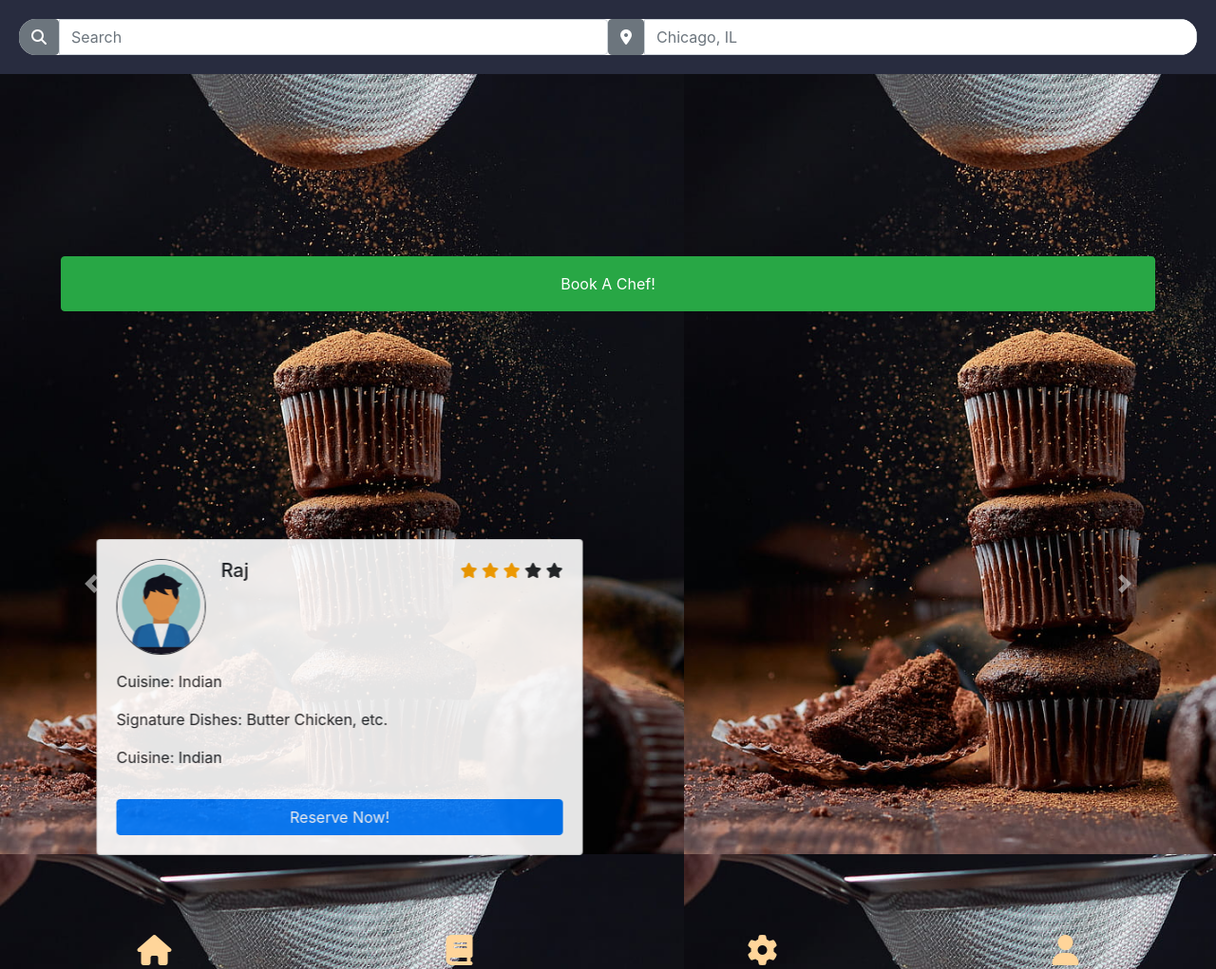
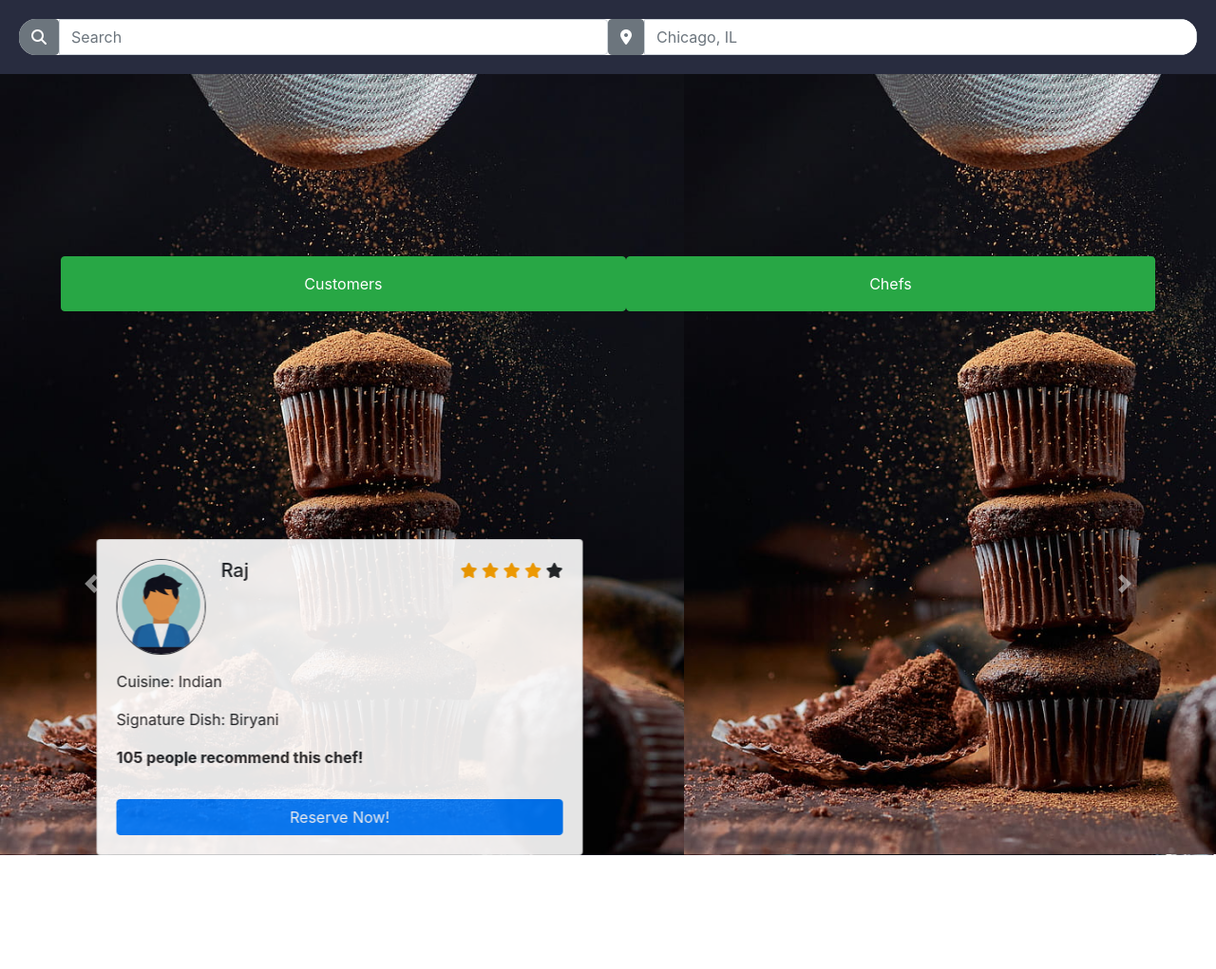
Before and after one commit to Daniel-Cherny/CS_422_GR4, a plain HTML site: page index.html in a window 1280 px wide. Shown: the whole page at 95% size. After the commit the page ends 901 px from the top, so only its background shows below. Drawn offline with nearby package versions, Linux system fonts and the light colour scheme.

Commit message:
Update index.html

```diff
--- a/index.html
+++ b/index.html
@@ -46,7 +46,8 @@
     </header>
 
     <div class="book-a-chef">
-        <a class="btn btn-success" href="chef_list_view.html" role="button">Book A Chef!</a>
+        <a class="btn btn-success" href="customer_view.html" role="button">Customers</a>
+        <a class="btn btn-success" href="chef_view.html" role="button">Chefs</a>
     </div>
 
 
@@ -64,13 +65,12 @@
                             <span class="fa fa-star checked"></span>
                             <span class="fa fa-star checked"></span>
                             <span class="fa fa-star checked"></span>
-                            <span class="fa fa-star"></span>
+                            <span class="fa fa-star checked"></span>
                             <span class="fa fa-star"></span>
                         </div>
                         <p class="card-text card-text-one">Cuisine: Indian</p>
-                        <p class="card-text">Signature Dishes: Butter Chicken, etc.</p>
-                        <p class="card-text">Cuisine: Indian</p>
-
+                        <p class="card-text">Signature Dish: Biryani</p>
+                        <p class="card-text"><b>105 people recommend this chef!</b></p>
                         <a href="#" class="btn btn-primary reservation-button">Reserve Now!</a>
                     </div>
                 </div>
@@ -91,8 +91,8 @@
                             <span class="fa fa-star checked"></span>
                         </div>
                         <p class="card-text card-text-one">Cuisine: American</p>
-                        <p class="card-text">Signature Dishes: Pulled BBQ Pork</p>
-                        <p class="card-text">57 reviews</p>
+                        <p class="card-text">Signature Dish: Philly Cheesesteak</p>
+                        <p class="card-text"><b>84 people recommend this chef!</b></p>
                         <a href="#" class="btn btn-primary reservation-button">Reserve Now!</a>
                     </div>
                 </div>
@@ -111,9 +111,9 @@
                             <span class="fa fa-star"></span>
                             <span class="fa fa-star"></span>
                         </div>
-                        <p class="card-text card-text-one">Cuisine: Indian</p>
-                        <p class="card-text">Signature Dishes: Butter Chicken, etc.</p>
-                        <p class="card-text">Cuisine: Indian</p>
+                        <p class="card-text card-text-one">Cuisine: Mexican</p>
+                        <p class="card-text">Signature Dish: Carne Asada Tacos</p>
+                        <p class="card-text"><b>31 people recommend this chef!</b></p>
                         <a href="#" class="btn btn-primary reservation-button">Reserve Now!</a>
                     </div>
                 </div>
@@ -132,9 +132,9 @@
                             <span class="fa fa-star checked"></span>
                             <span class="fa fa-star"></span>
                         </div>
-                        <p class="card-text card-text-one">Cuisine: Indian</p>
-                        <p class="card-text">Signature Dishes: Butter Chicken, etc.</p>
-                        <p class="card-text">Cuisine: Indian</p>
+                        <p class="card-text card-text-one">Cuisine: Italian</p>
+                        <p class="card-text">Signature Dish: Fettucine Alfredo</p>
+                        <p class="card-text"><b>46 people recommend this chef!</b></p>
                         <a href="#" class="btn btn-primary reservation-button">Reserve Now!</a>
                     </div>
                 </div>
@@ -172,25 +172,6 @@
         </a>
     </div>
 
-    <div class = "footer-nav-container">
-        <ul class="nav justify-content-around footer-nav" id="navBar">
-            <li class="nav-item">
-                <div class="navItemCard">
-                    <a class="nav-link active" href="#"><i class="fa-sharp fa-solid fa-house fa-2xl caramel" id="navIcon"></i></a>
-                </div>
-            </li>
-            <li class="nav-item">
-            <a class="nav-link" href="bookings.html"><i class="fa-solid fa-book fa-2xl caramel"></i></a>
-            </li>
-            <li class="nav-item">
-            <a class="nav-link" href="#"><i class="fa-solid fa-gear fa-2xl caramel"></i></a>
-            </li>
-            <li class="nav-item">
-            <a class="nav-link" href="profile.html"><i class="fa-solid fa-user fa-2xl caramel"></i></a>
-            </li>
-        </ul>
-    </div>
-
 </body>
 
 </html>
```
